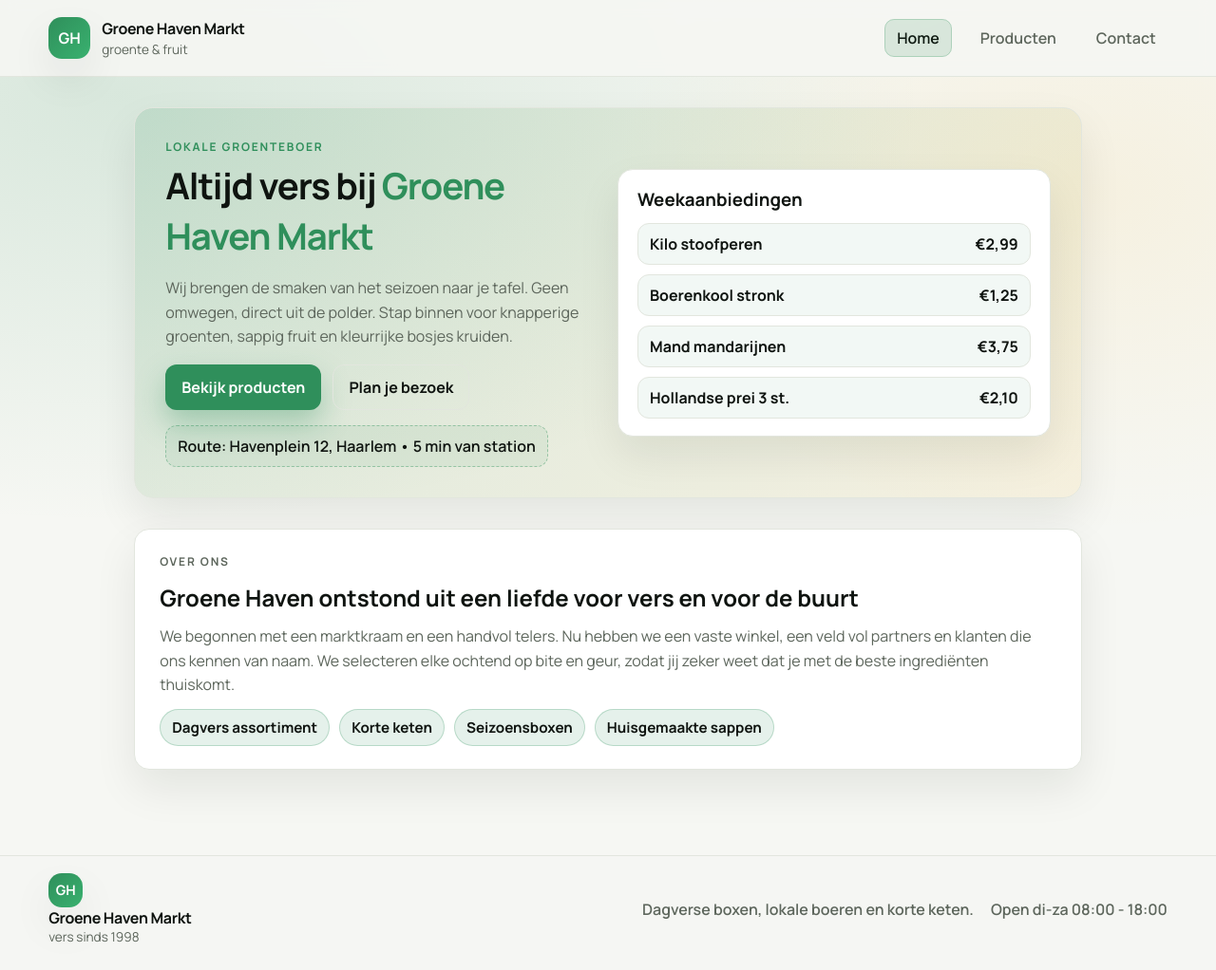
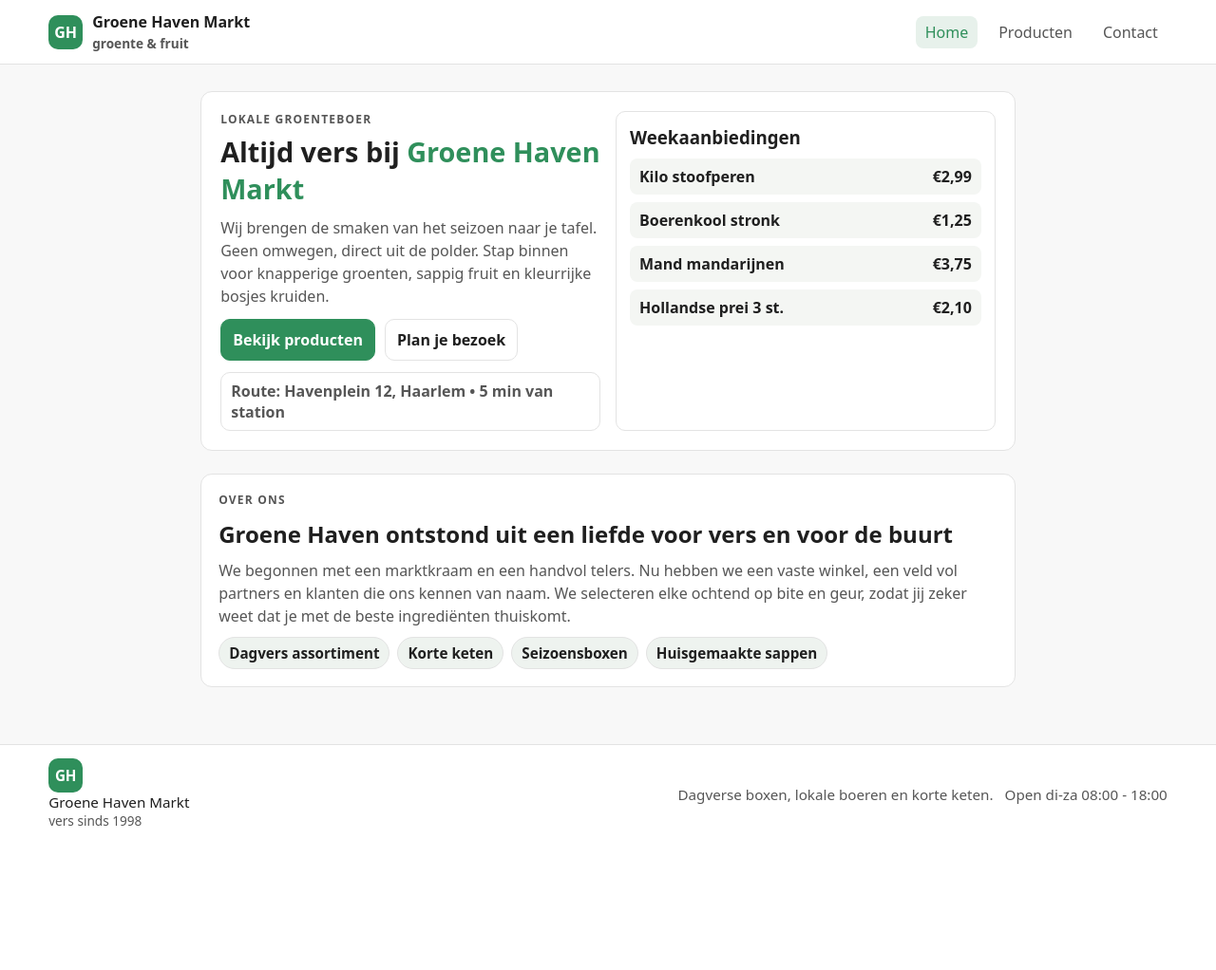
Before and after one commit to Nickdev8/m6prog_de_groene_kist, a PHP site: page / in a window 1280 px wide. Shown: the whole page at 95% size. After the commit the page ends 870 px from the top, so only its background shows below. Run offline with PHP 8.4, Linux system fonts and the light colour scheme.

Commit message:
Simplify styling for groenteboer pages

```diff
--- a/src/assets/styles.css
+++ b/src/assets/styles.css
@@ -1,12 +1,10 @@
 :root {
-    --bg: #f6f7f3;
+    --bg: #f8f8f8;
     --card: #ffffff;
-    --border: #e2e6de;
+    --border: #e3e3e3;
+    --text: #1f1f1f;
+    --muted: #565656;
     --accent: #2f8f5b;
-    --accent-2: #f0a500;
-    --text: #0f1410;
-    --muted: #5d665c;
-    --shadow: 0 20px 45px rgba(15, 20, 16, 0.08);
 }
 
 *,
@@ -17,12 +15,9 @@
 
 body {
     margin: 0;
-    font-family: 'Manrope', system-ui, -apple-system, sans-serif;
-    background: radial-gradient(120% 80% at 10% 10%, rgba(47, 143, 91, 0.15), transparent 55%),
-                radial-gradient(80% 70% at 90% 20%, rgba(240, 165, 0, 0.08), transparent 50%),
-                var(--bg);
+    font-family: system-ui, -apple-system, sans-serif;
+    background: var(--bg);
     color: var(--text);
-    min-height: 100vh;
 }
 
 a {
@@ -31,51 +26,36 @@ a {
 }
 
 .navigation {
-    position: sticky;
-    top: 0;
     display: flex;
     align-items: center;
     justify-content: space-between;
-    padding: 18px 4vw;
-    background: rgba(246, 247, 243, 0.9);
-    backdrop-filter: blur(8px);
+    padding: 12px 4vw;
     border-bottom: 1px solid var(--border);
-    z-index: 10;
+    background: #fff;
 }
 
 .nav-brand {
     display: flex;
     align-items: center;
-    gap: 12px;
+    gap: 10px;
+    font-weight: 700;
 }
 
 .logo-circle {
-    width: 44px;
-    height: 44px;
-    border-radius: 14px;
-    background: linear-gradient(135deg, var(--accent), #39b16f);
+    width: 36px;
+    height: 36px;
+    border-radius: 10px;
+    background: var(--accent);
     color: white;
     font-weight: 800;
     display: grid;
     place-items: center;
-    box-shadow: var(--shadow);
-}
-
-.logo-circle.small {
-    width: 36px;
-    height: 36px;
-    font-size: 0.9rem;
 }
 
 .brand-text {
     display: flex;
     flex-direction: column;
     gap: 2px;
-}
-
-.brand-name {
-    font-weight: 800;
-    letter-spacing: -0.02em;
 }
 
 .brand-tag {
@@ -86,64 +66,53 @@ a {
 nav ul {
     display: flex;
     list-style: none;
-    gap: 18px;
+    gap: 12px;
     margin: 0;
     padding: 0;
 }
 
 nav a {
-    padding: 8px 12px;
-    border-radius: 10px;
-    font-weight: 600;
+    padding: 6px 10px;
+    border-radius: 8px;
     color: var(--muted);
-    transition: all 0.2s ease;
-}
-
-nav a:hover {
-    color: var(--text);
-    background: rgba(47, 143, 91, 0.1);
 }
 
 nav a.active {
-    color: #0f1a12;
-    background: rgba(47, 143, 91, 0.15);
-    border: 1px solid rgba(47, 143, 91, 0.25);
+    background: #e7f1eb;
+    color: var(--accent);
 }
 
 .page {
-    max-width: 1100px;
-    margin: 32px auto 90px;
+    max-width: 960px;
+    margin: 28px auto 60px;
     padding: 0 4vw;
     display: flex;
     flex-direction: column;
-    gap: 32px;
+    gap: 24px;
 }
 
 .hero {
     display: grid;
     grid-template-columns: repeat(auto-fit, minmax(260px, 1fr));
-    align-items: center;
-    gap: 20px;
-    padding: 32px;
-    background: linear-gradient(135deg, rgba(47, 143, 91, 0.15), rgba(240, 165, 0, 0.08));
-    border-radius: 20px;
+    gap: 16px;
+    padding: 20px;
+    background: var(--card);
     border: 1px solid var(--border);
-    box-shadow: var(--shadow);
+    border-radius: 12px;
 }
 
 .kicker {
     text-transform: uppercase;
-    letter-spacing: 0.15em;
+    letter-spacing: 0.1em;
     font-size: 0.75rem;
     font-weight: 700;
-    color: var(--accent);
+    color: var(--muted);
     margin: 0 0 6px;
 }
 
 h1 {
-    margin: 0 0 12px;
-    font-size: clamp(1.9rem, 3vw, 2.6rem);
-    letter-spacing: -0.03em;
+    margin: 0 0 10px;
+    font-size: 1.8rem;
 }
 
 h1 span {
@@ -152,63 +121,48 @@ h1 span {
 
 .lead {
     color: var(--muted);
-    line-height: 1.6;
+    line-height: 1.5;
+    margin: 0 0 10px;
 }
 
 .hero-actions {
     display: flex;
-    gap: 12px;
-    margin: 16px 0;
+    gap: 10px;
+    margin: 12px 0;
 }
 
 .btn {
-    padding: 12px 16px;
-    border-radius: 12px;
+    padding: 10px 12px;
+    border-radius: 10px;
+    border: 1px solid var(--border);
     font-weight: 700;
-    border: 1px solid transparent;
-    transition: all 0.2s ease;
+    background: #fff;
 }
 
 .btn.primary {
     background: var(--accent);
     color: white;
-    box-shadow: 0 14px 30px rgba(47, 143, 91, 0.35);
-}
-
-.btn.primary:hover {
-    transform: translateY(-1px);
-}
-
-.btn.ghost {
-    border-color: var(--border);
-    color: var(--text);
-}
-
-.btn.ghost:hover {
     border-color: var(--accent);
-    color: var(--accent);
 }
 
 .location-chip {
     display: inline-flex;
-    padding: 10px 12px;
-    border-radius: 12px;
-    border: 1px dashed rgba(47, 143, 91, 0.4);
-    color: var(--text);
-    background: rgba(47, 143, 91, 0.07);
+    padding: 8px 10px;
+    border-radius: 10px;
+    border: 1px solid var(--border);
+    color: var(--muted);
     font-weight: 600;
 }
 
 .hero-card {
     background: var(--card);
-    border-radius: 16px;
-    padding: 18px 20px;
+    border-radius: 10px;
+    padding: 14px;
     border: 1px solid var(--border);
-    box-shadow: var(--shadow);
 }
 
 .hero-card h3 {
-    margin: 0 0 12px;
+    margin: 0 0 10px;
 }
 
 .hero-card ul {
@@ -216,85 +170,64 @@ h1 span {
     padding: 0;
     margin: 0;
     display: grid;
-    gap: 10px;
+    gap: 8px;
 }
 
 .hero-card li {
     display: flex;
     justify-content: space-between;
-    padding: 10px 12px;
-    border-radius: 12px;
-    background: rgba(47, 143, 91, 0.06);
-    border: 1px solid var(--border);
+    padding: 8px 10px;
+    border-radius: 8px;
+    background: #f4f6f3;
     font-weight: 700;
-    color: var(--text);
 }
 
-.about .card {
+.about .card,
+.card {
     background: var(--card);
-    border-radius: 16px;
-    padding: 24px 26px;
+    border-radius: 12px;
+    padding: 18px;
     border: 1px solid var(--border);
-    box-shadow: var(--shadow);
 }
 
 .about h2 {
-    margin-top: 4px;
-    margin-bottom: 12px;
+    margin: 4px 0 10px;
 }
 
 .about p {
-    margin: 0 0 12px;
+    margin: 0 0 10px;
     color: var(--muted);
-    line-height: 1.6;
+    line-height: 1.5;
 }
 
 .pill-group {
     display: flex;
     flex-wrap: wrap;
-    gap: 10px;
-    margin-top: 8px;
+    gap: 8px;
 }
 
 .pill {
-    background: rgba(47, 143, 91, 0.12);
+    background: #eef3ef;
     color: var(--text);
-    padding: 8px 12px;
+    padding: 6px 10px;
     border-radius: 999px;
     font-weight: 700;
     font-size: 0.95rem;
-    border: 1px solid rgba(47, 143, 91, 0.25);
+    border: 1px solid var(--border);
 }
 
 .page-header {
     background: var(--card);
-    padding: 24px 26px;
-    border-radius: 18px;
+    padding: 18px;
+    border-radius: 12px;
     border: 1px solid var(--border);
-    box-shadow: var(--shadow);
-}
-
-.page-header h1 {
-    margin: 4px 0 8px;
-}
-
-.page-header .lead {
-    max-width: 720px;
 }
 
 .product-grid,
 .contact-grid {
     display: grid;
-    grid-template-columns: repeat(auto-fit, minmax(260px, 1fr));
-    gap: 18px;
-}
-
-.card {
-    background: var(--card);
-    border-radius: 16px;
-    padding: 20px 22px;
-    border: 1px solid var(--border);
-    box-shadow: var(--shadow);
+    grid-template-columns: repeat(auto-fit, minmax(240px, 1fr));
+    gap: 14px;
 }
 
 .card h3 {
@@ -355,18 +287,18 @@ h1 span {
     display: flex;
     align-items: center;
     justify-content: space-between;
-    padding: 18px 4vw 26px;
+    padding: 14px 4vw 18px;
     border-top: 1px solid var(--border);
-    background: rgba(246, 247, 243, 0.9);
+    background: #fff;
     flex-wrap: wrap;
-    gap: 12px;
+    gap: 10px;
+    font-size: 0.95rem;
 }
 
 .footer-meta {
     display: flex;
-    gap: 18px;
+    gap: 12px;
     color: var(--muted);
-    font-weight: 600;
     flex-wrap: wrap;
 }
 
--- a/src/index.php
+++ b/src/index.php
@@ -15,9 +15,6 @@ $pageFile = $routes[$page] ?? $routes['home'];
     <meta charset="UTF-8">
     <meta name="viewport" content="width=device-width, initial-scale=1.0">
     <title>Groene Haven Markt</title>
-    <link rel="preconnect" href="https://fonts.googleapis.com">
-    <link rel="preconnect" href="https://fonts.gstatic.com" crossorigin>
-    <link href="https://fonts.googleapis.com/css2?family=Manrope:wght@400;600;700&display=swap" rel="stylesheet">
     <link rel="stylesheet" href="assets/styles.css">
 </head>
 <body>
```
Also changed, not shown: other parts of src/assets/styles.css (+14 -23 lines).
